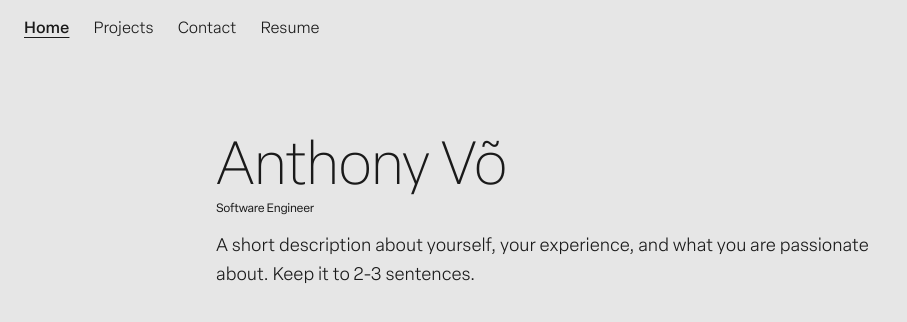
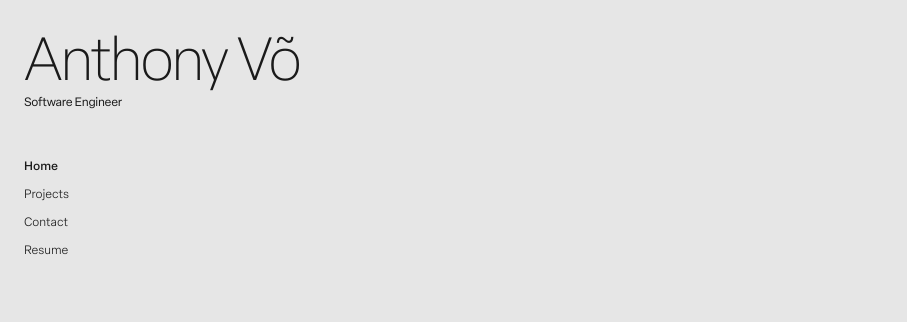
Before and after one commit to bubbliorno/portfolio-website, a React (Vite) app: page / in a window 1280 px wide. Shown: the top 322 px of the page, without its empty margins (0-907 px from the left). Built offline with nearby package versions, Linux system fonts and the light colour scheme.

Commit message:
rearranged root layout

```diff
--- /dev/null
+++ b/src/components/Header.tsx
@@ -0,0 +1,12 @@
+export default function Header() {
+  return (
+    <header>
+      <h1 className="text-3xl font-extralight tracking-tight sm:text-6xl">
+        Anthony Võ
+      </h1>
+      <p className="mt-0.5 text-xs font-normal tracking-tight">
+        Software Engineer
+      </p>
+    </header>
+  );
+}
--- a/src/components/Hero.tsx
+++ /dev/null
@@ -1,16 +0,0 @@
-export default function Hero() {
-  return (
-    <section className="py-12">
-      <h1 className="text-3xl font-light sm:text-6xl sm:font-extralight">
-        Anthony Võ
-      </h1>
-      <p className="mt-1 text-xs font-normal tracking-tight">
-        Software Engineer
-      </p>
-      <p className="mt-4 max-w-2xl text-lg font-light leading-relaxed">
-        A short description about yourself, your experience, and what you are
-        passionate about. Keep it to 2-3 sentences.
-      </p>
-    </section>
-  );
-}
--- a/src/components/Nav.tsx
+++ b/src/components/Nav.tsx
@@ -9,17 +9,15 @@ const links = [
 
 export default function Nav() {
   return (
-    <nav className="flex items-center justify-start px-6 py-4">
-      <ul className="flex gap-3 text-sm sm:gap-6 sm:text-base">
+    <nav className="mt-12 flex items-center justify-start">
+      <ul className="flex flex-col gap-3 text-xs">
         {links.map((link) => (
           <li key={link.to}>
             <NavLink
               to={link.to}
               end={link.to === '/'}
               className={({ isActive }) =>
-                isActive
-                  ? 'font-medium underline underline-offset-4'
-                  : 'font-light'
+                isActive ? 'font-medium' : 'font-light'
               }
             >
               {link.label}
--- a/src/components/ProjectCard.tsx
+++ b/src/components/ProjectCard.tsx
@@ -1,5 +1,5 @@
 import type { Project } from '../types/project';
-import { FaSquareGithub } from 'react-icons/fa6';
+import { FaGithub } from 'react-icons/fa6';
 import { FiExternalLink } from 'react-icons/fi';
 
 export default function ProjectCard({ project }: { project: Project }) {
@@ -28,7 +28,7 @@ export default function ProjectCard({ project }: { project: Project }) {
           rel="noopener noreferrer"
           className="inline-flex items-center gap-1 text-sm font-medium underline underline-offset-4"
         >
-          <FaSquareGithub size={16} />
+          <FaGithub size={16} />
           Code
         </a>
         {project.liveUrl && (
--- a/src/layouts/RootLayout.tsx
+++ b/src/layouts/RootLayout.tsx
@@ -1,13 +1,13 @@
 import { Outlet } from 'react-router-dom';
 import Nav from '../components/Nav';
-import Hero from '../components/Hero';
+import Header from '../components/Header';
 
 export default function RootLayout() {
   return (
     <div className="min-h-screen">
-      <Nav />
-      <main className="mx-auto max-w-4xl px-6 py-8">
-        <Hero />
+      <main className="mx-6 my-8">
+        <Header />
+        <Nav />
         <Outlet />
       </main>
     </div>
--- a/src/pages/ContactPage.tsx
+++ b/src/pages/ContactPage.tsx
@@ -1,11 +1,11 @@
-import { FaSquareGithub, FaLinkedin } from 'react-icons/fa6';
+import { FaGithub, FaLinkedin } from 'react-icons/fa6';
 import { FiMail } from 'react-icons/fi';
 
 const contacts = [
   {
     label: 'GitHub',
     href: 'https://github.com/bubbliorno',
-    icon: FaSquareGithub,
+    icon: FaGithub,
   },
   {
     label: 'LinkedIn',
```
